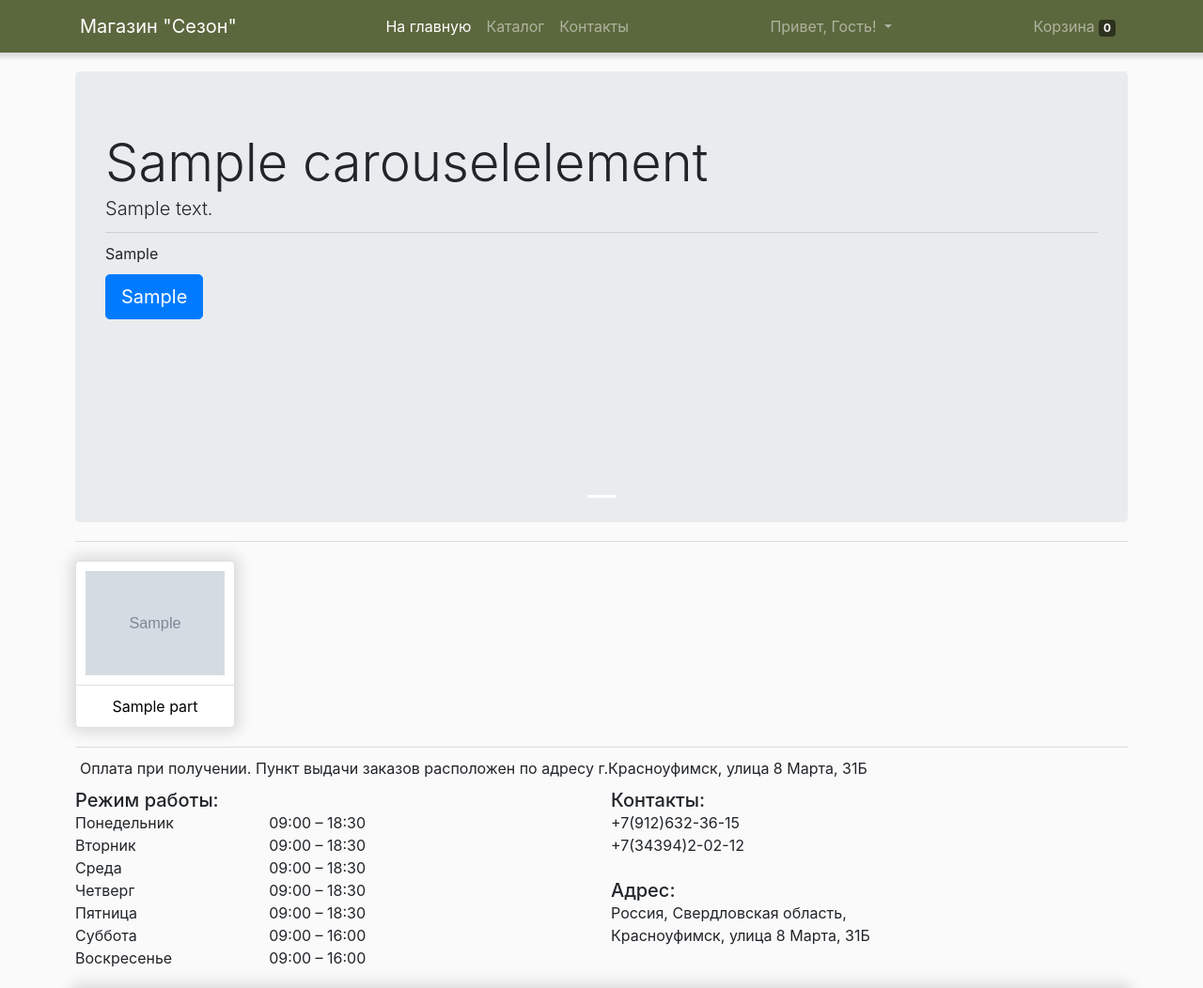
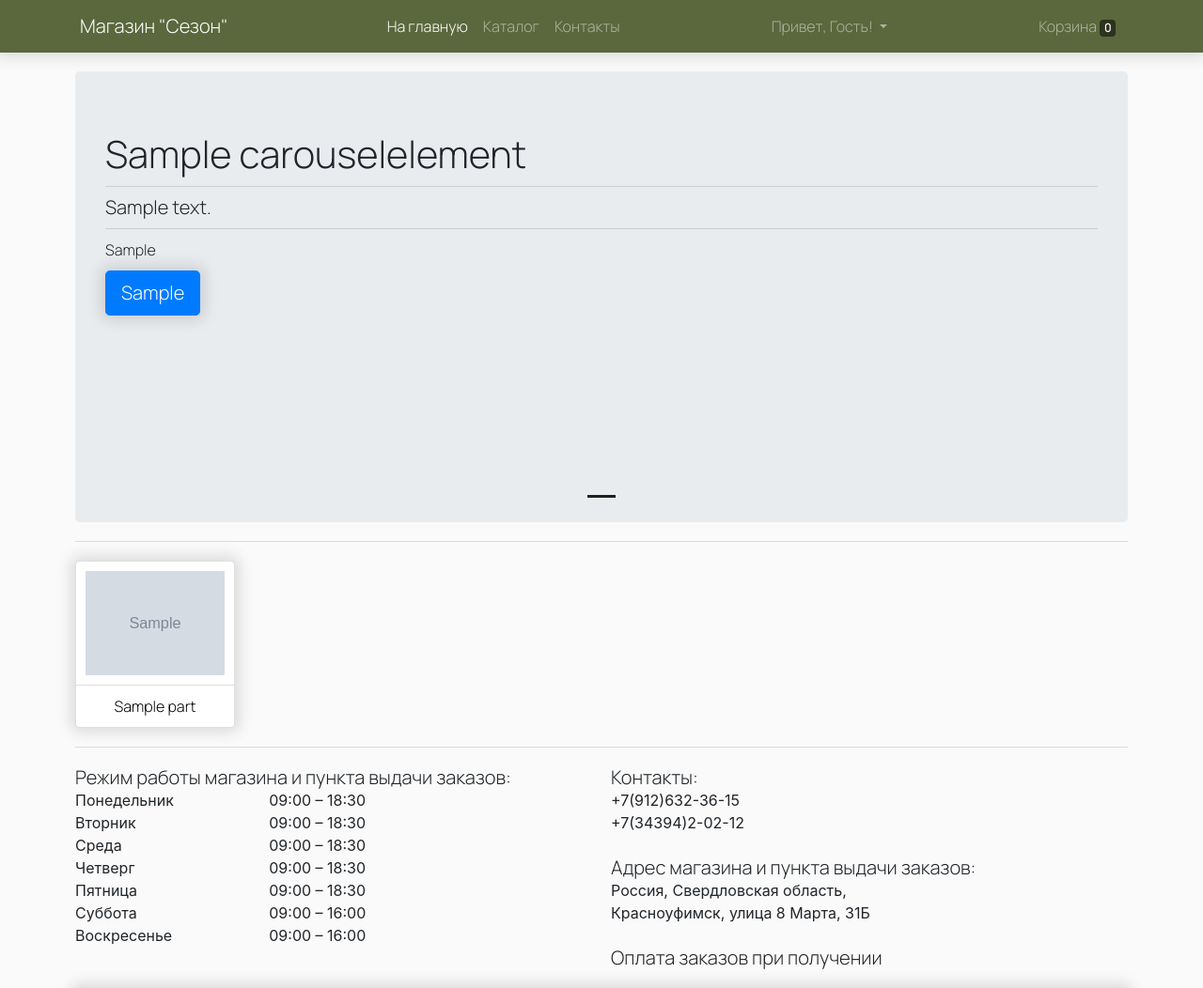
Before and after one commit to drand23andrey/season-shop, a Django app: page / in a window 1280 px wide. Shown: the top 1052 px of the page at 94% size. Run offline with Django 3.2, Linux system fonts and the light colour scheme; tables that the repository leaves empty hold one stand-in row (values such as "Sample post"); grey boxes marked "Sample" are stand-in pictures; parts of the project's set-up code (start-up, migrations or seed data) failed here and were passed over; some libraries are stand-ins or nearby versions.

Commit message:
base.html fonts

```diff
--- a/season/static_in_dev/css/shop-homepage.css
+++ b/season/static_in_dev/css/shop-homepage.css
@@ -3,6 +3,12 @@
  * Copyright 2013-2019 Start Bootstrap
  * Licensed under MIT (https://github.com/BlackrockDigital/startbootstrap-shop-homepage/blob/master/LICENSE)
  */
+ @import url('https://fonts.googleapis.com/css2?family=Manrope:wght@300&display=swap');
+
+h1, h2, h3, h4, h5, h6, p, a {
+  font-family: Manrope;
+}
+
 body {
   padding-top: 56px;
   background-color: 	#fafafa;
@@ -49,9 +55,13 @@ h1, h2, h3, h4, h5, h6{
   margin-bottom: 10px;
 }
 
+.form-control, .btn {
+  box-shadow: 0 0 15px 5px rgba(0, 0, 0, 0.125) !important;
+}
+
 .bg-dark {
   background-color: rgba(82, 95, 50, 0.945)!important;
-  box-shadow: 0 0 5px 5px rgba(0, 0, 0, 0.125);
+  box-shadow: 0 0 15px 5px rgba(0, 0, 0, 0.125);
 }
 
 .badge {
@@ -67,8 +77,8 @@ h1, h2, h3, h4, h5, h6{
   margin: 10px 0 0 0 !important;
 }
 
-.carousel-text {
-  /* text-shadow: 1px 1px 2px black, 0 0 1em red; */
+.carousel-indicator {
+  background-color: rgb(32, 32, 32) !important;
 }
 
 a {
--- a/season/welcome/templates/base.html
+++ b/season/welcome/templates/base.html
@@ -111,9 +111,9 @@
           <ol class="carousel-indicators">
             {% for carousel_element in carousel_elements %}
               {% if forloop.first %}
-                <li data-target="#carouselExampleIndicators" data-slide-to="{{forloop.counter0}}" class="active"></li>
+                <li data-target="#carouselExampleIndicators" data-slide-to="{{forloop.counter0}}" class="active carousel-indicator"></li>
               {% else %}
-                <li data-target="#carouselExampleIndicators" data-slide-to="{{forloop.counter0}}"></li>
+                <li data-target="#carouselExampleIndicators" data-slide-to="{{forloop.counter0}}" class="carousel-indicator"></li>
               {% endif %}
             {% endfor %}
           </ol>
@@ -122,16 +122,17 @@
             {% if forloop.first %}
             <div class="carousel-item active">
               <div class="jumbotron" style="min-height: 30rem;">
-                <h1 class="display-4 carousel-text">{{carousel_element.name}}</h1>
-                <p class="lead carousel-text">{{carousel_element.description}}</p>
+                <h1>{{carousel_element.name}}</h1>
+                <hr style="margin: 10px 0 10px 0 !important;">
+                <h5>{{carousel_element.description}}</h5>
                 {% if carousel_element.subscription or carousel_element.button %}
-                  <hr class="my-4" style="margin: 10px 0 10px 0 !important;">
+                  <hr style="margin: 10px 0 10px 0 !important;">
                 {% endif %}
                 {% if carousel_element.subscription%}
-                  <p class="carousel-text">{{carousel_element.subscription}}</p>
+                  <p>{{carousel_element.subscription}}</p>
                 {% endif %}
                 {% if carousel_element.button and carousel_element.link %}
-                  <p class="lead">
+                  <p>
                     <a style="margin-top: 10px;" class="btn btn-primary btn-lg" href="{{carousel_element.link}}" role="button">{{carousel_element.button}}</a>
                   </p>
                 {% endif %}
@@ -140,16 +141,17 @@
             {% else %}
             <div class="carousel-item">
               <div class="jumbotron" style="min-height: 30rem;">
-                <h1 class="display-4 carousel-text">{{carousel_element.name}}</h1>
-                <p class="lead carousel-text">{{carousel_element.description}}</p>
+                <h1>{{carousel_element.name}}</h1>
+                <hr style="margin: 10px 0 10px 0 !important;">
+                <h5>{{carousel_element.description}}</h5>
                 {% if carousel_element.subscription or carousel_element.button %}
-                  <hr class="my-4 carousel-text" style="margin: 10px 0 10px 0 !important;">
+                  <hr style="margin: 10px 0 10px 0 !important;">
                 {% endif %}
                 {% if carousel_element.subscription%}
-                  <p class="carousel-text">{{carousel_element.subscription}}</p>
+                  <p>{{carousel_element.subscription}}</p>
                 {% endif %}
                 {% if carousel_element.button %}
-                  <p class="lead">
+                  <p>
                     <a style="margin-top: 10px;" class="btn btn-primary btn-lg" href="{{carousel_element.link}}" role="button">{{carousel_element.button}}</a>
                   </p>
                 {% endif %}
@@ -190,13 +192,15 @@
 
     <hr>
 
-    <p><a name='about'>Оплата при получении. Пункт выдачи заказов расположен по адресу г.Красноуфимск, улица 8 Марта, 31Б</a></p>
+    <p><a name='about'></a></p>
     <div class="row">
       <div class="col-lg-6">
         <table width="100%" cellpadding="0">
           <tr>
-            <td valign="top" width="30%"><h5>Режим работы:</h5></td>
+            <td valign="top" width="70%"><h5>Режим работы магазина и пункта выдачи заказов:</h5></td>
           </tr>
+        </table>
+        <table width="100%" cellpadding="0">
           <tr>
             <td valign="top" width="30%">Понедельник</td><td valign="top" width="50%">09:00 – 18:30</td>
           </tr>
@@ -235,13 +239,19 @@
             <td valign="top" width="100%"><br></td>
           </tr>
           <tr>
-            <td valign="top" width="100%"><h5>Адрес:</h5></td>
+            <td valign="top" width="100%"><h5>Адрес магазина и пункта выдачи заказов:</h5></td>
           </tr>
           <tr>
             <td valign="top" width="100%">Россия, Свердловская область, </td>
           </tr>
           <tr>
             <td valign="top" width="100%">Красноуфимск, улица 8 Марта, 31Б</td>
+          </tr>
+          <tr>
+            <td valign="top" width="100%"><br></td>
+          </tr>
+          <tr>
+            <td valign="top" width="100%"><h5>Оплата заказов при получении</h5></td>
           </tr>
         </table>
       </div>
```
Also changed, not shown: season/static/css/shop-homepage.css (+13 -3 lines).
